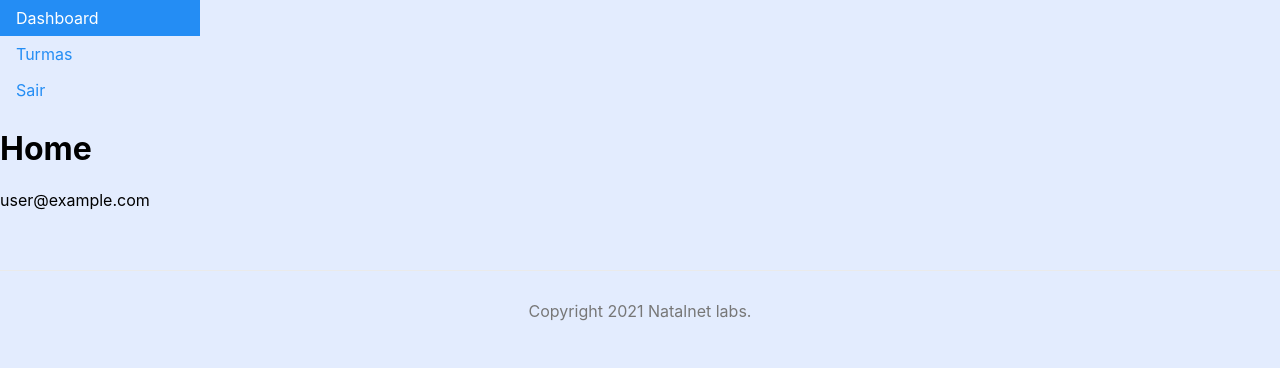
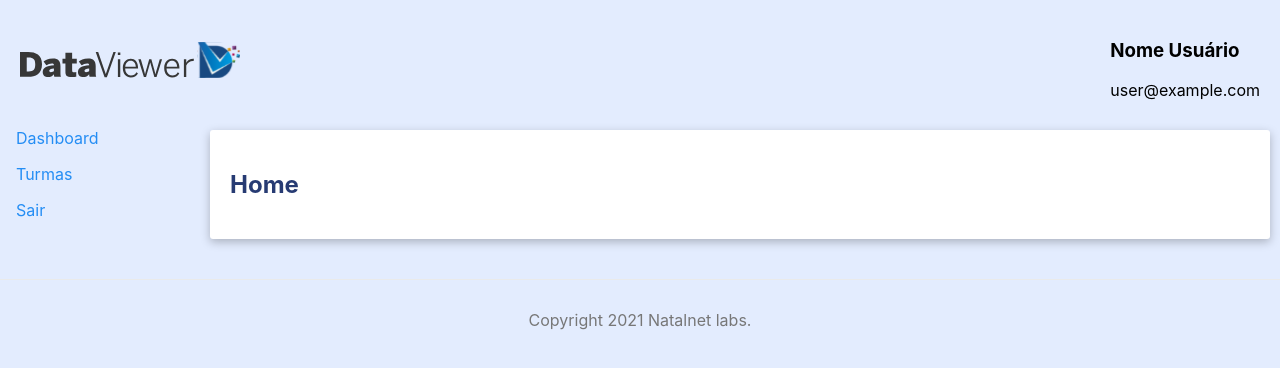
Before and after one commit to orivaldosantana/dataviewer_t1, a Next.js app: page / in a window 1280 px wide. Shown: the top 368 px of the page. Built offline with nearby package versions, Linux system fonts and the light colour scheme; no server answers; sample sign-in values are in the browser's storage.

Commit message:
ajustes no css

```diff
--- /dev/null
+++ b/components/Header.js
@@ -0,0 +1,17 @@
+import { useAuth } from '../context/AuthContext'
+import Image from 'next/image'
+
+const Header = () => {
+  const { currentUser } = useAuth()
+  return (
+    <header>
+      <Image src="/logo_name_h.svg" width={220} height={36} />
+      <div>
+        <h3> Nome Usuário </h3>
+        {currentUser.email}
+      </div>
+    </header>
+  )
+}
+
+export default Header
--- a/components/Layout.js
+++ b/components/Layout.js
@@ -1,13 +1,17 @@
 import Footer from './Footer'
+import Header from './Header'
 import Navbar from './Navbar'
 
 const Layout = ({ children }) => {
   return (
-    <div className="content">
-      <Navbar />
-      {children}
+    <>
+      <Header />
+      <div className="content">
+        <Navbar />
+        {children}
+      </div>
       <Footer />
-    </div>
+    </>
   )
 }
 
--- a/components/Navbar.js
+++ b/components/Navbar.js
@@ -18,7 +18,7 @@ const Navbar = () => {
     <nav>
       <ul className={styles.ul}>
         <li className={styles.li}>
-          <Link href="/dashboard">
+          <Link href="/">
             <a>Dashboard</a>
           </Link>
         </li>
--- a/pages/index.js
+++ b/pages/index.js
@@ -1,19 +1,10 @@
 import React from 'react'
-import { useAuth } from '../context/AuthContext'
-import { useRouter } from 'next/router'
-import { useState } from 'react'
-import Navbar from '../components/Navbar'
-import Footer from '../components/Footer'
+import styles from '../styles/Home.module.css'
 
 export default function Home() {
-  const [error, setError] = useState('')
-  const router = useRouter()
-  const { currentUser, logout } = useAuth()
-  console.log(currentUser)
   return (
-    <div>
-      <h1>Home </h1>
-      <p>{currentUser.email}</p>
+    <div className={styles.maincard}>
+      <h2>Home </h2>
     </div>
   )
 }
--- a/pages/login.js
+++ b/pages/login.js
@@ -47,7 +47,7 @@ export default function Login() {
             Entrar
           </button>
         </form>
-        <div>
+        <div className="smalltext">
           Precisa de uma conta?{' '}
           <Link href="/signup">
             <a>Faça seu cadastro.</a>
--- a/pages/signup.js
+++ b/pages/signup.js
@@ -48,7 +48,7 @@ export default function Signup() {
           </button>
         </form>
 
-        <div>
+        <div className="smalltext">
           Já tem conta?{' '}
           <Link href="/login">
             <a>Faça Login.</a>
--- a/styles/Home.module.css
+++ b/styles/Home.module.css
@@ -30,22 +30,6 @@
   flex-direction: column;
   justify-content: center;
   align-items: center;
-}
-
-.footer {
-  display: flex;
-  flex: 1;
-  padding: 2rem 0;
-  border-top: 1px solid #eaeaea;
-  justify-content: center;
-  align-items: center;
-}
-
-.footer a {
-  display: flex;
-  justify-content: center;
-  align-items: center;
-  flex-grow: 1;
 }
 
 .title a {
@@ -93,6 +77,18 @@
   max-width: 800px;
 }
 
+.maincard {
+  width: 100%;
+  margin: 10px;
+  padding: 20px;
+  text-align: left;
+  color: #273b73;
+  background-color: #fff;
+  border: 0px solid #5882fa;
+  box-shadow: 0px 3px 10px rgba(0, 0, 0, 0.25);
+  border-radius: 3px;
+}
+
 .card {
   margin: 1rem;
   padding: 1.5rem;
@@ -102,13 +98,11 @@
   border: 1px solid #eaeaea;
   border-radius: 10px;
   transition: color 0.15s ease, border-color 0.15s ease;
-  max-width: 300px;
 }
 
 .card:hover,
 .card:focus,
 .card:active {
-  color: #0070f3;
   border-color: #0070f3;
 }
 
--- a/styles/globals.css
+++ b/styles/globals.css
@@ -12,13 +12,28 @@ a {
   text-decoration: none;
 }
 
+a:hover {
+  color: #273b73;
+  text-decoration: underline;
+}
+
 footer {
   display: block;
   text-align: center;
   padding: 30px 0;
-  margin-top: 60px;
+  margin-top: 30px;
   color: #777;
   border-top: 1px solid #eaeaea;
+}
+
+.content {
+  display: flex;
+}
+
+header {
+  display: flex;
+  padding: 20px;
+  justify-content: space-between;
 }
 
 .errorcard {
@@ -78,3 +93,12 @@ footer {
   cursor: pointer;
   width: 100%;
 }
+
+.button:hover {
+  background: #4163bf;
+}
+
+.smalltext {
+  color: #808080;
+  font-size: small;
+}
```
Also changed, not shown: pages/classes.js (+7 -1 lines).
